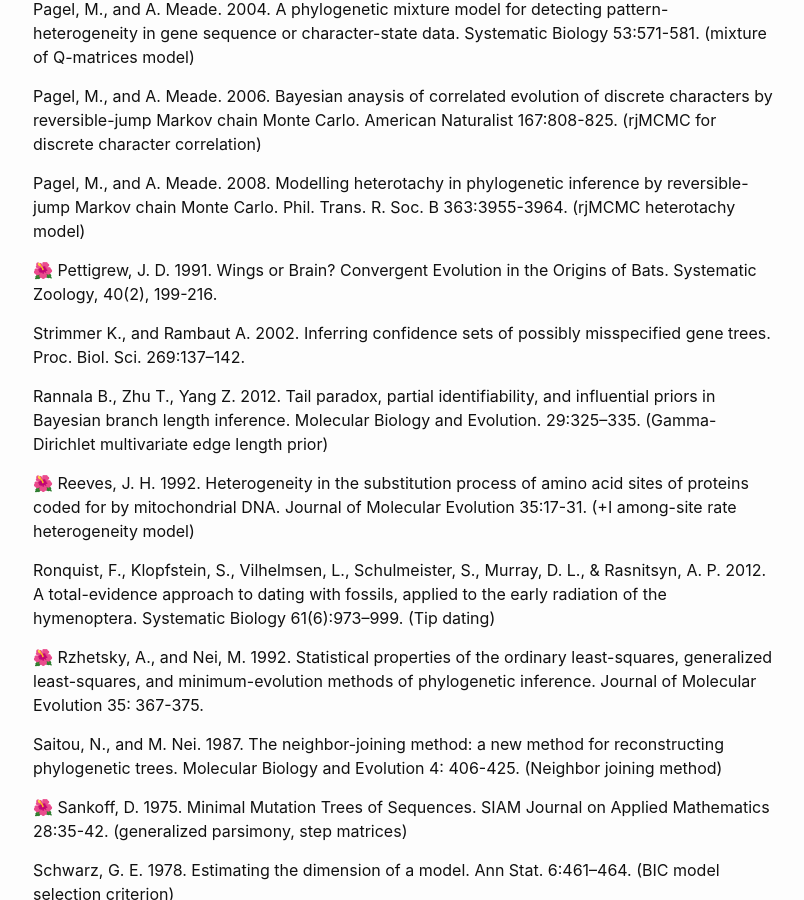
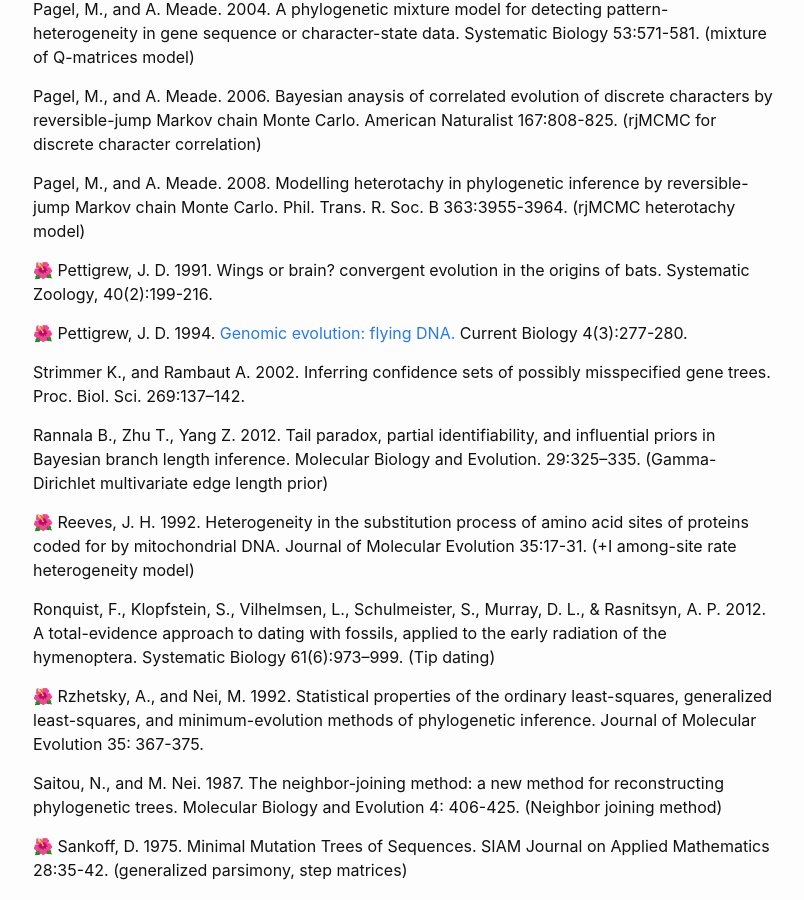
Before and after one commit to plewis/plewis.github.io, a Jekyll site: the page built from phylogenetics/phylogenetics2022.md, in a window 1280 px wide and 900 px high, scrolled down 11266 px. Shown: the whole window, without its empty margins (237-1041 px from the left). Built offline with Jekyll 4.4.1, drawn with Linux system fonts in a browser that asks for light colours; emoji names are drawn with the system emoji font.

Commit message:
updated references

```diff
--- a/phylogenetics/phylogenetics2022.md
+++ b/phylogenetics/phylogenetics2022.md
@@ -235,7 +235,9 @@ Pagel, M., and A. Meade. 2006. Bayesian anaysis of correlated evolution of discr
 
 Pagel, M., and A. Meade. 2008. Modelling heterotachy in phylogenetic inference by reversible-jump Markov chain Monte Carlo. Phil. Trans. R. Soc. B 363:3955-3964. (rjMCMC heterotachy model)
 
-:hibiscus: Pettigrew, J. D. 1991. Wings or Brain? Convergent Evolution in the Origins of Bats. Systematic Zoology, 40(2), 199-216.
+:hibiscus: Pettigrew, J. D. 1991. Wings or brain? convergent evolution in the origins of bats. Systematic Zoology, 40(2):199-216.
+
+:hibiscus: Pettigrew, J. D. 1994. [Genomic evolution: flying DNA.](https://doi.org/10.1016/S0960-9822(00)00065-8) Current Biology 4(3):277-280.
 
 Strimmer K., and Rambaut A. 2002. Inferring confidence sets of possibly misspecified gene trees. Proc. Biol. Sci. 269:137–142.
 
```
Also changed, not shown: 1 other file.
